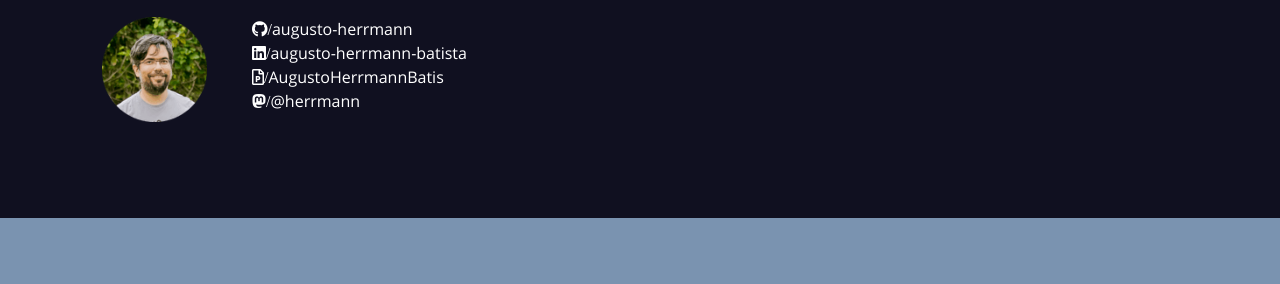
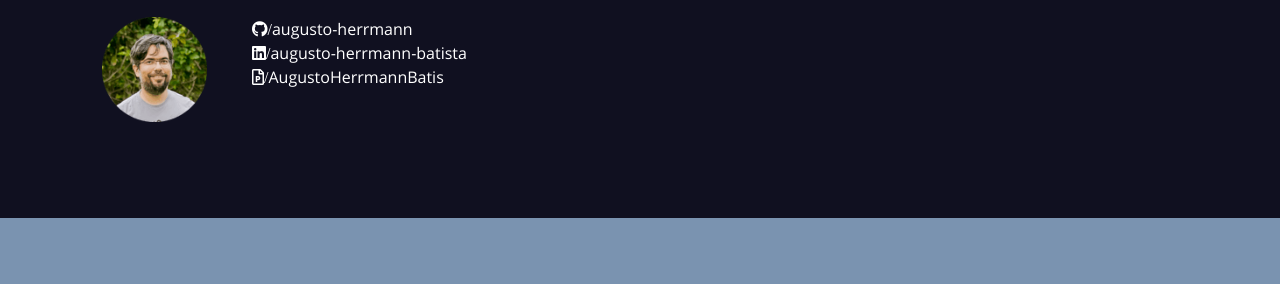
Before and after one commit to augusto-herrmann/augusto-herrmann.github.io, a Jekyll site: the page built from es/index.md, in a window 1280 px wide and 900 px high. Shown: the part 151-435 px from the top of the window. Built offline with Jekyll 4.4.1, drawn with Linux system fonts in a browser that asks for light colours; nearby versions of some CDN libraries.

Commit message:
Remove Mastodon profile, server no longer exists

```diff
--- a/_includes/profiles.md
+++ b/_includes/profiles.md
@@ -15,7 +15,6 @@
 [*/*{: .fab .fa-github}augusto-herrmann](https://github.com/augusto-herrmann)
 [*/*{: .fab .fa-linkedin}augusto-herrmann-batista](https://www.linkedin.com/in/augusto-herrmann-batista-7678abb3/)
 [*/*{: .far .fa-file-powerpoint}AugustoHerrmannBatis](https://www.slideshare.net/AugustoHerrmannBatis)
-[*/*{: .fab .fa-mastodon}@herrmann](https://ecodigital.social/@herrmann)
 {: .col-sm .flip-in}
 
   </div>
```
